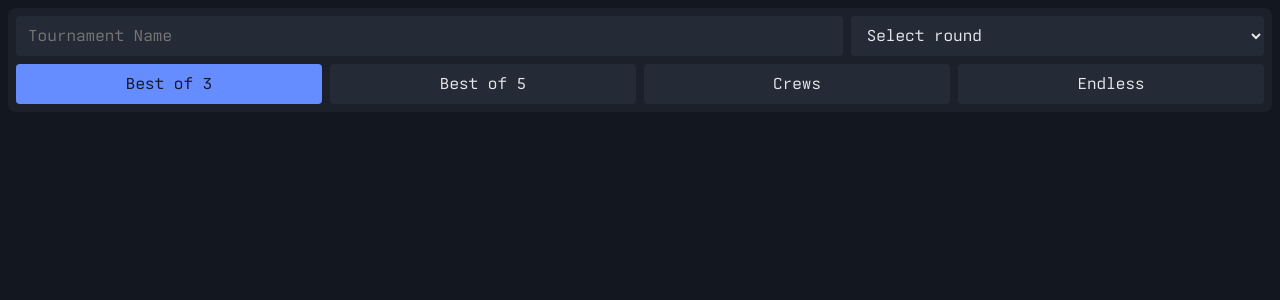
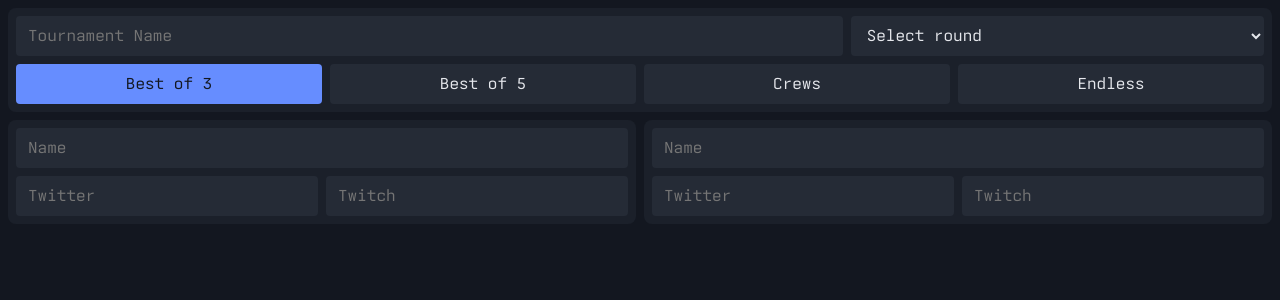
Before and after one commit to shanepaton/shinecast, a SvelteKit app: page / in a window 1280 px wide. Shown: the top 300 px of the page. Built offline with nearby package versions, Linux system fonts and the light colour scheme.

Commit message:
feat(ui): add caster information panels

```diff
--- a/src/app.css
+++ b/src/app.css
@@ -187,6 +187,17 @@ textarea {
   font: inherit;
 }
 
+body {
+    margin: 0;
+}
+
+.container {
+    display: flex;
+    flex-direction: column;
+    gap: 0.5rem;
+    padding: 0.5rem;
+}
+
 .panel {
     background: var(--panel);
     color: var(--text);
--- a/src/components/CasterInfo.svelte
+++ b/src/components/CasterInfo.svelte
@@ -0,0 +1,30 @@
+<script lang="ts">
+    import type { CasterData } from "../types/CasterData";
+
+    let { caster = $bindable() }: { caster: CasterData } = $props();
+</script>
+
+<section class="panel">
+    <input type="text" placeholder="Name" aria-label="Caster Name" bind:value={caster.name} />
+    <div class="caster-socials" role="group" aria-label="Social media">
+        <input type="text" placeholder="Twitter" aria-label="Twitter Handle" bind:value={caster.twitter} />
+        <input type="text" placeholder="Twitch" aria-label="Twitch Handle" bind:value={caster.twitch} />
+    </div>
+</section>
+
+<style>
+    .panel,
+    .caster-socials {
+        display: grid;
+        gap: 0.5rem;
+    }
+
+    .caster-socials {
+        grid-template-columns: repeat(2, minmax(0, 1fr));
+    }
+
+    input {
+        min-width: 0;
+    }
+
+</style>
--- a/src/components/TournamentInfo.svelte
+++ b/src/components/TournamentInfo.svelte
@@ -20,20 +20,22 @@
 </section>
 
 <style>
+    .panel,
+    .tournament-info,
+    .formats {
+        display: grid;
+        gap: 0.5rem;
+    }
+
     .tournament-info {
-        display: grid;
         grid-template-columns: minmax(0, 2fr) minmax(0, 1fr);
-        gap: 0.5rem;
-        margin-bottom: 0.5rem;
     }
 
     .tournament-info > * {
         min-width: 0;
     }
+
     .formats {
-        display: grid;
         grid-template-columns: repeat(4, minmax(0, 1fr));
-        gap: 0.5rem;
     }
-
 </style>
--- a/src/routes/+page.svelte
+++ b/src/routes/+page.svelte
@@ -1,6 +1,9 @@
 <script lang="ts">
+    import CasterInfo from "../components/CasterInfo.svelte";
   import TournamentInfo from "../components/TournamentInfo.svelte";
+
   import type { TournamentData } from "../types/TournamentData";
+  import type { CasterData } from "../types/CasterData";
 
   let tournament = $state<TournamentData>({
     name: "",
@@ -9,8 +12,33 @@
     nextUp: [],
   });
 
+  // two broadcasters
+  let caster1 = $state<CasterData>({
+    name: "",
+    twitter: "",
+    twitch: "",
+  });
+
+  let caster2 = $state<CasterData>({
+    name: "",
+    twitter: "",
+    twitch: "",
+  });
+
 </script>
 
 <main class="container">
   <TournamentInfo bind:tournament />
+  <div class="casters">
+    <CasterInfo bind:caster={caster1} />
+    <CasterInfo bind:caster={caster2} />
+  </div>
 </main>
+
+<style>
+  .casters{
+    display: grid;
+    grid-template-columns: repeat(2, minmax(0, 1fr));
+    gap: 0.5rem;
+  }
+</style>
--- /dev/null
+++ b/src/types/CasterData.ts
@@ -0,0 +1,5 @@
+export interface CasterData {
+  name?: string;
+  twitter?: string;
+  twitch?: string;
+}
```
